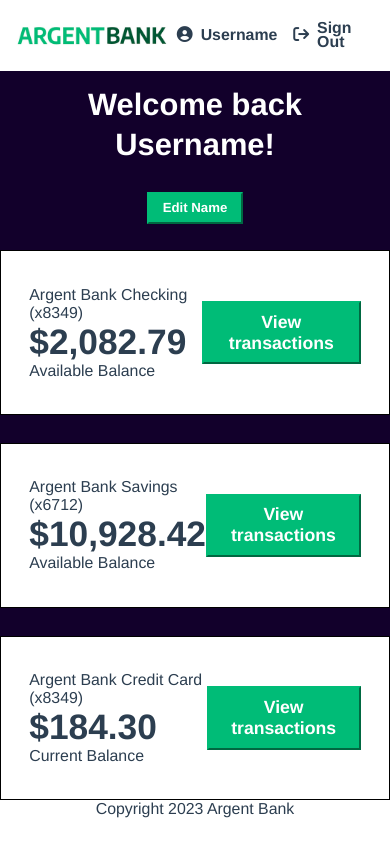
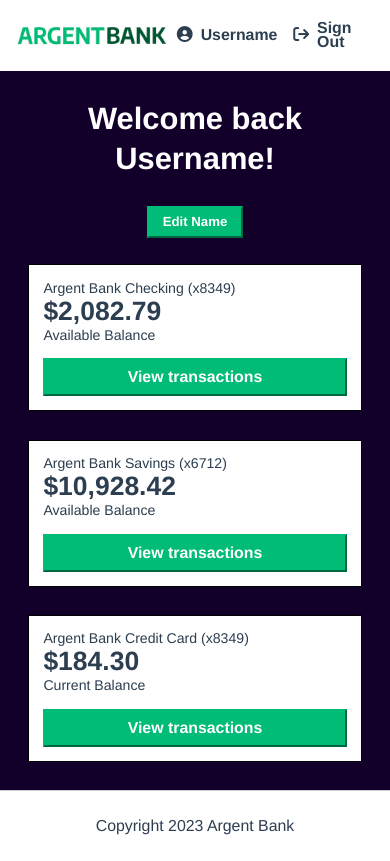
Before and after one commit to vzamboulingame/openclassrooms-projet-13, a React (Create React App) app: page /profile in a window 390 px wide. Built offline with nearby package versions, Linux system fonts and the light colour scheme.

Commit message:
Finished tablet & mobile versions of Profile page

```diff
--- a/src/styles/components/_transaction.scss
+++ b/src/styles/components/_transaction.scss
@@ -6,7 +6,7 @@
 
 .transaction {
     display: flex;
-    flex-flow: row nowrap;
+    flex-flow: row wrap;
     justify-content: space-between;
     align-items: center;
     width: 100%;
@@ -14,6 +14,10 @@
     border: 0.1rem solid #000000;
     background-color: #ffffff;
     color: #2c3e50;
+
+    @include for-mobile {
+        padding: 1em;
+    }
 
     &-button {
         padding: 0.5em 1em;
@@ -24,15 +28,29 @@
         background-color: #00bc77;
         color: #ffffff;
         cursor: pointer;
+
+        @include for-mobile {
+            font-size: 1.8rem;
+            width: 100%;
+            margin: 1em 0 0 0;
+        }
     }
 
     &-title,
     &-desc {
         font-size: 1.8rem;
+
+        @include for-mobile {
+            font-size: 1.6rem;
+        }
     }
 
     &-amount {
         font-size: 4rem;
         font-weight: bold;
+
+        @include for-mobile {
+            font-size: 3rem;
+        }
     }
 }
--- a/src/styles/pages/_profile.scss
+++ b/src/styles/pages/_profile.scss
@@ -14,8 +14,13 @@
     color: #ffffff;
     padding: 2em 16em;
 
+    @include for-tablet {
+        padding: 2em 8em;
+    }
+
     @include for-mobile {
-        padding: 1em 0;
+        height: 100%;
+        padding: 2em;
     }
 
     &-welcome {
```
